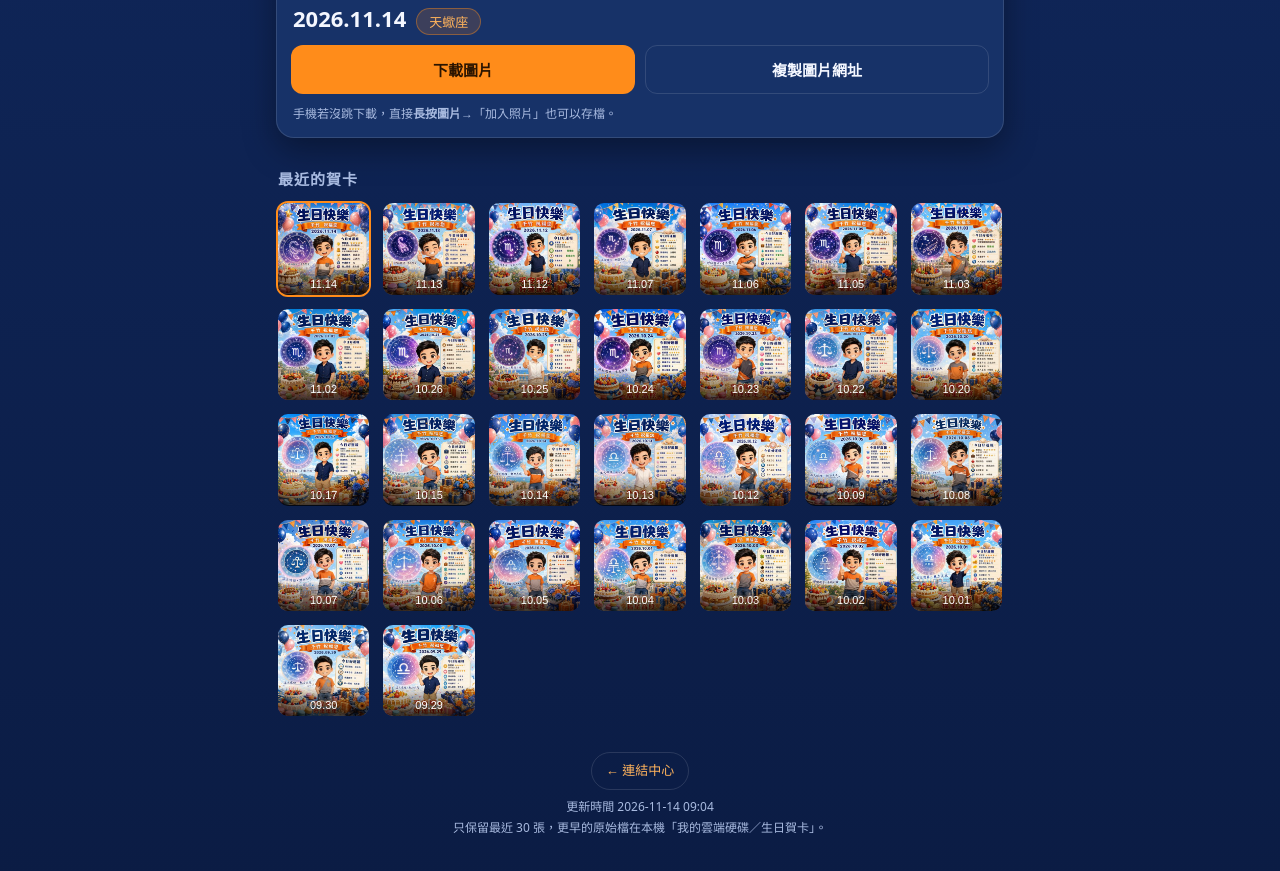
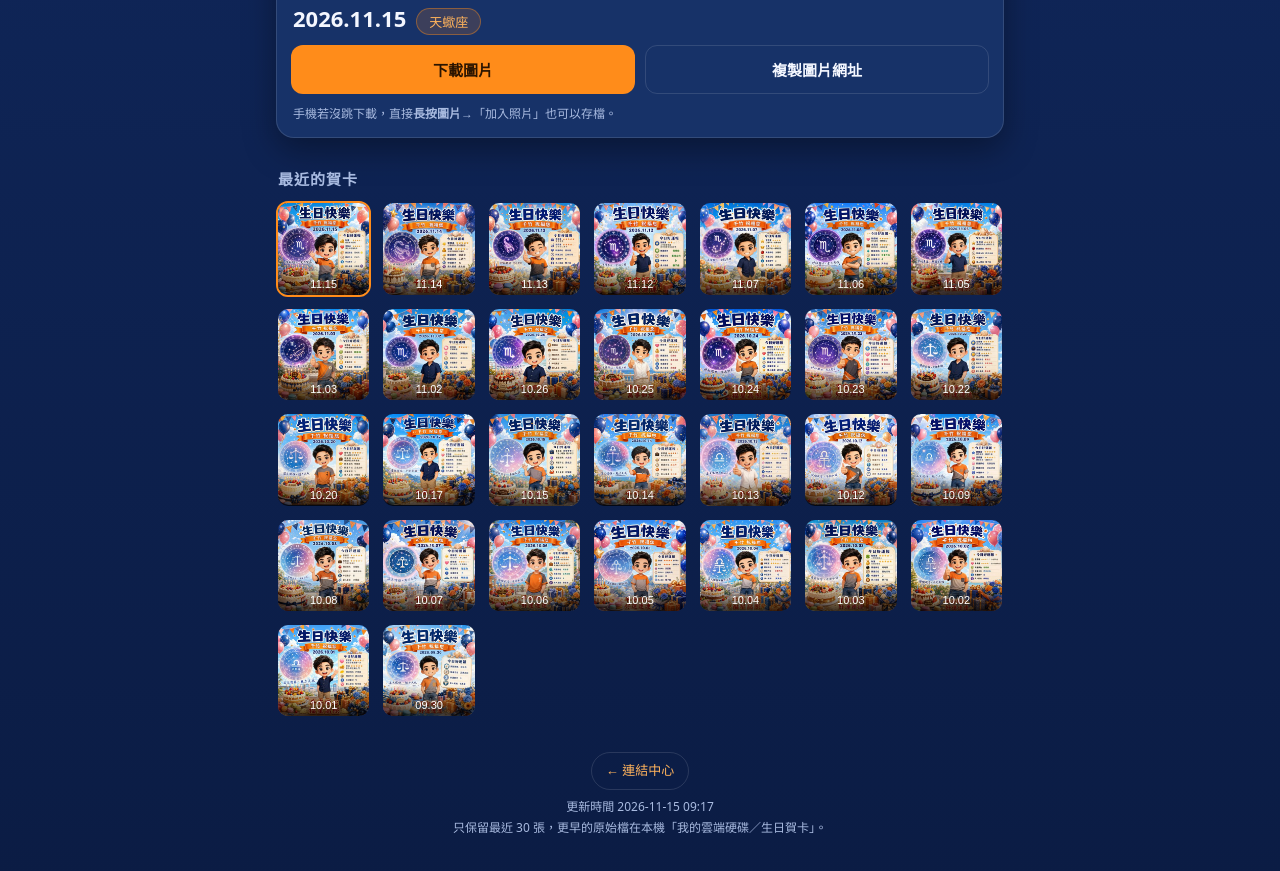
Before and after one commit to CharlieWang0012/line-image-host, a plain HTML site: page index.html in a window 1280 px wide. Shown: the part 831-1702 px from the top of the page. Drawn offline with Linux system fonts and the light colour scheme.

Commit message:
birthday card site 2026-11-15

```diff
--- a/index.html
+++ b/index.html
@@ -94,7 +94,7 @@
 
   <footer>
     <a class="home" href="https://charliewang0012.github.io/">← 連結中心</a><br>
-    更新時間 2026-11-14 09:04<br>
+    更新時間 2026-11-15 09:17<br>
     只保留最近 30 張，更早的原始檔在本機「我的雲端硬碟／生日賀卡」。
   </footer>
 </div>
@@ -102,6 +102,7 @@
 
 <script>
 const CARDS = [
+{day:"2026.11.15",raw:"20261115",z:"天蠍座",kind:"img",full:"bday/bday-20261115.jpg",thumb:"bday/thumb-20261115.jpg"},
 {day:"2026.11.14",raw:"20261114",z:"天蠍座",kind:"img",full:"bday/bday-20261114.jpg",thumb:"bday/thumb-20261114.jpg"},
 {day:"2026.11.13",raw:"20261113",z:"天蠍座",kind:"img",full:"bday/bday-20261113.jpg",thumb:"bday/thumb-20261113.jpg"},
 {day:"2026.11.12",raw:"20261112",z:"天蠍座",kind:"img",full:"bday/bday-20261112.jpg",thumb:"bday/thumb-20261112.jpg"},
@@ -130,8 +131,7 @@ const CARDS = [
 {day:"2026.10.03",raw:"20261003",z:"天秤座",kind:"img",full:"bday/bday-20261003.jpg",thumb:"bday/thumb-20261003.jpg"},
 {day:"2026.10.02",raw:"20261002",z:"天秤座",kind:"img",full:"bday/bday-20261002.jpg",thumb:"bday/thumb-20261002.jpg"},
 {day:"2026.10.01",raw:"20261001",z:"天秤座",kind:"img",full:"bday/bday-20261001.jpg",thumb:"bday/thumb-20261001.jpg"},
-{day:"2026.09.30",raw:"20260930",z:"天秤座",kind:"img",full:"bday/bday-20260930.jpg",thumb:"bday/thumb-20260930.jpg"},
-{day:"2026.09.29",raw:"20260929",z:"天秤座",kind:"img",full:"bday/bday-20260929.jpg",thumb:"bday/thumb-20260929.jpg"}
+{day:"2026.09.30",raw:"20260930",z:"天秤座",kind:"img",full:"bday/bday-20260930.jpg",thumb:"bday/thumb-20260930.jpg"}
 ];
 const SITE = "https://charliewang0012.github.io/line-image-host/";
 const hero = document.getElementById('hero'), dEl = document.getElementById('d'),
```
Also changed, not shown: bday/bday-20260929.jpg (deleted), bday/bday-20261115.jpg (added), bday/thumb-20260929.jpg (deleted), bday/thumb-20261115.jpg (added).
